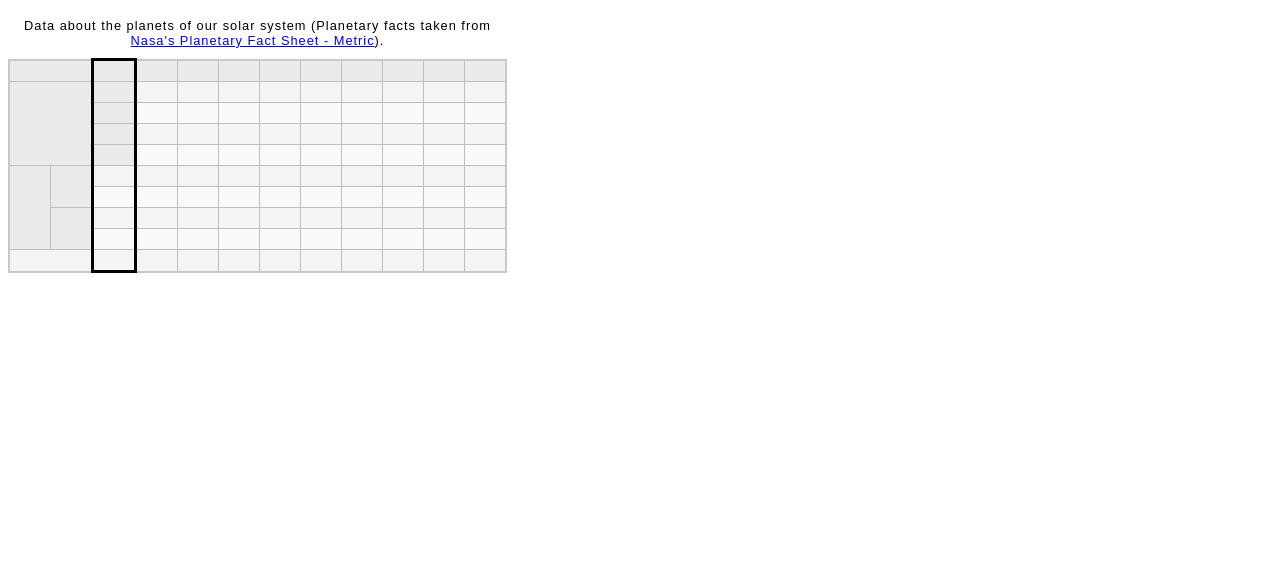
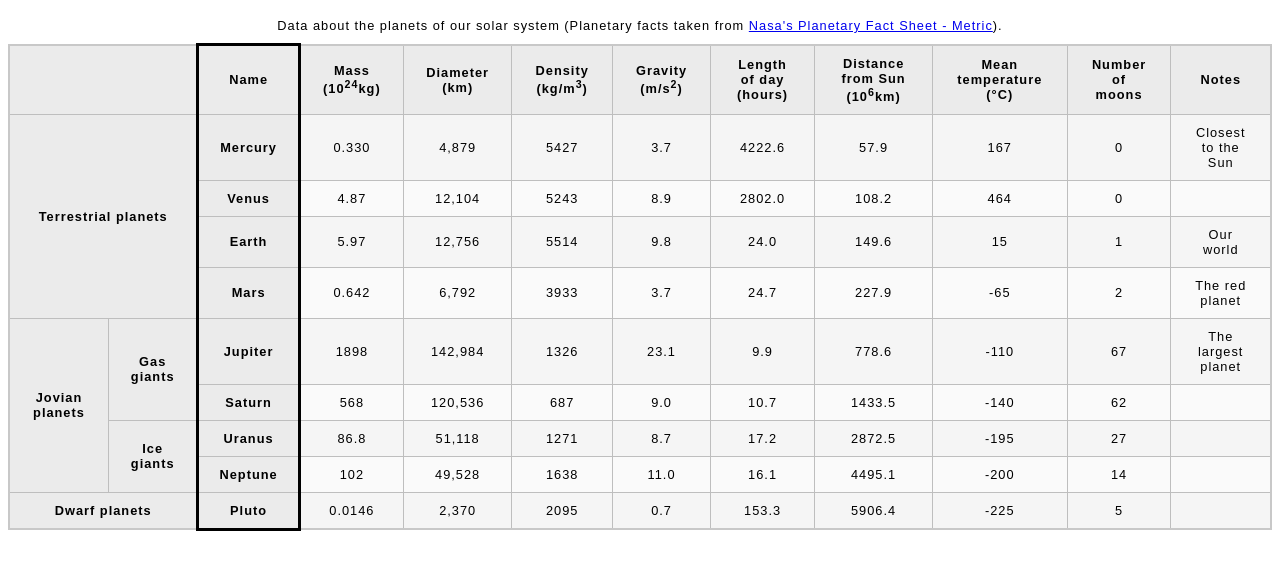
Before and after one commit to LowerHouse/planet-data-table, a plain HTML site: page index.html in a window 1280 px wide. Drawn offline with Linux system fonts and the light colour scheme.

Commit message:
add data and accessibility atributes

```diff
--- a/index.html
+++ b/index.html
@@ -12,9 +12,9 @@
     <div class="container">
         <table>
             <colgroup>
-                <col/>
-                <col/>
-                <col style="border: solid black;"/>
+                <col />
+                <col />
+                <col style="border: solid black;" />
             </colgroup>
             <caption>Data about the planets of our solar system (Planetary facts taken from <a
                     href="http://nssdc.gsfc.nasa.gov/planetary/factsheet/">Nasa's Planetary Fact Sheet - Metric</a>).
@@ -22,131 +22,131 @@
             <thead>
                 <tr>
                     <th colspan="2"></th>
-                    <th></th>
-                    <th></th>
-                    <th></th>
-                    <th></th>
-                    <th></th>
-                    <th></th>
-                    <th></th>
-                    <th></th>
-                    <th></th>
-                    <th></th>
+                    <th id="name">Name</th>
+                    <th id="mass">Mass (10<sup>24</sup>kg)</th>
+                    <th id="diametr">Diameter (km)</th>
+                    <th id="density">Density (kg/m<sup>3</sup>)</th>
+                    <th id="gravity">Gravity (m/s<sup>2</sup>)</th>
+                    <th id="day">Length of day (hours)</th>
+                    <th id="distance">Distance from Sun (10<sup>6</sup>km)</th>
+                    <th id="temp">Mean temperature (°C)</th>
+                    <th id="moons">Number of moons</th>
+                    <th id="notes">Notes</th>
                 </tr>
             </thead>
             <tbody>
                 <tr>
-                    <th rowspan = 4 colspan="2"></th>
-                    <th></th>
-                    <td></td>
-                    <td></td>
-                    <td></td>
-                    <td></td>
-                    <td></td>
-                    <td></td>
-                    <td></td>
-                    <td></td>
-                    <td></td>
+                    <th id="terrestrial" rowspan=4 colspan="2">Terrestrial planets</th>
+                    <th id="mercury">Mercury</th>
+                    <td headers="mercury mass">0.330</td>
+                    <td headers="mercury diametr">4,879</td>
+                    <td headers="mercury density">5427</td>
+                    <td headers="mercury gravity">3.7</td>
+                    <td headers="mercury day">4222.6</td>
+                    <td headers="mercury distance">57.9</td>
+                    <td headers="mercury temp">167</td>
+                    <td headers="mercury moons">0</td>
+                    <td headers="mercury notes">Closest to the Sun</td>
                 </tr>
                 <tr>
-                    <th></th>
-                    <td></td>
-                    <td></td>
-                    <td></td>
-                    <td></td>
-                    <td></td>
-                    <td></td>
-                    <td></td>
-                    <td></td>
-                    <td></td>
+                    <th id="venus">Venus</th>
+                    <td headers="venus mass">4.87</td>
+                    <td headers="venus diametr">12,104</td>
+                    <td headers="venus density">5243</td>
+                    <td headers="venus gravity">8.9</td>
+                    <td headers="venus day">2802.0</td>
+                    <td headers="venus distance">108.2</td>
+                    <td headers="venus temp">464</td>
+                    <td headers="venus moons">0</td>
+                    <td headers="venus notes"></td>
                 </tr>
                 <tr>
-                    <th></th>
-                    <td></td>
-                    <td></td>
-                    <td></td>
-                    <td></td>
-                    <td></td>
-                    <td></td>
-                    <td></td>
-                    <td></td>
-                    <td></td>
+                    <th id="earth">Earth</th>
+                    <td headers="earth mass">5.97</td>
+                    <td headers="earth diametr">12,756</td>
+                    <td headers="earth density">5514</td>
+                    <td headers="earth gravity">9.8</td>
+                    <td headers="earth day">24.0</td>
+                    <td headers="earth distance">149.6</td>
+                    <td headers="earth temp">15</td>
+                    <td headers="earth moons">1</td>
+                    <td headers="earth notes">Our world</td>
                 </tr>
                 <tr>
-                    <th></th>
-                    <td></td>
-                    <td></td>
-                    <td></td>
-                    <td></td>
-                    <td></td>
-                    <td></td>
-                    <td></td>
-                    <td></td>
-                    <td></td>
+                    <th id="mars">Mars</th>
+                    <td headers="mars mass">0.642</td>
+                    <td headers="mars diametr">6,792</td>
+                    <td headers="mars density">3933</td>
+                    <td headers="mars gravity">3.7</td>
+                    <td headers="mars day">24.7</td>
+                    <td headers="mars distance">227.9</td>
+                    <td headers="mars temp">-65</td>
+                    <td headers="mars moons">2</td>
+                    <td headers="mars notes">The red planet</td>
                 </tr>
                 <tr>
-                    <th rowspan="4"></th>
-                    <th rowspan="2"></th>
-                    <td></td>
-                    <td></td>
-                    <td></td>
-                    <td></td>
-                    <td></td>
-                    <td></td>
-                    <td></td>
-                    <td></td>
-                    <td></td>
-                    <td></td>
+                    <th rowspan="4">Jovian planets</th>
+                    <th rowspan="2">Gas giants</th>
+                    <th id="jupiter">Jupiter</th>
+                    <td headers="jupiter mass">1898</td>
+                    <td headers="jupiter diametr">142,984</td>
+                    <td headers="jupiter density">1326</td>
+                    <td headers="jupiter gravity">23.1</td>
+                    <td headers="jupiter day">9.9</td>
+                    <td headers="jupiter distance">778.6</td>
+                    <td headers="jupiter temp">-110</td>
+                    <td headers="jupiter moons">67</td>
+                    <td headers="jupiter notes">The largest planet</td>
                 </tr>
                 <tr>
-                    <td></td>
-                    <td></td>
-                    <td></td>
-                    <td></td>
-                    <td></td>
-                    <td></td>
-                    <td></td>
-                    <td></td>
-                    <td></td>
-                    <td></td>
+                    <th id="saturn">Saturn</th>
+                    <td headers="saturn mass">568</td>
+                    <td headers="saturn diametr">120,536 </td>
+                    <td headers="saturn density">687</td>
+                    <td headers="saturn gravity">9.0</td>
+                    <td headers="saturn day">10.7</td>
+                    <td headers="saturn distance">1433.5</td>
+                    <td headers="saturn temp">-140</td>
+                    <td headers="saturn moons">62</td>
+                    <td headers="saturn notes"></td>
                 </tr>
                 <tr>
-                    <th rowspan="2"></th>
-                    <td></td>
-                    <td></td>
-                    <td></td>
-                    <td></td>
-                    <td></td>
-                    <td></td>
-                    <td></td>
-                    <td></td>
-                    <td></td>
-                    <td></td>
+                    <th rowspan="2">Ice giants</th>
+                    <th id="uranus">Uranus</th>
+                    <td headers="uranus mass">86.8</td>
+                    <td headers="uranus diametr">51,118</td>
+                    <td headers="uranus density">1271</td>
+                    <td headers="uranus gravity">8.7</td>
+                    <td headers="uranus day">17.2</td>
+                    <td headers="uranus distance">2872.5</td>
+                    <td headers="uranus temp">-195</td>
+                    <td headers="uranus moons">27</td>
+                    <td headers="uranus notes"></td>
                 </tr>
                 <tr>
-                    <td></td>
-                    <td></td>
-                    <td></td>
-                    <td></td>
-                    <td></td>
-                    <td></td>
-                    <td></td>
-                    <td></td>
-                    <td></td>
-                    <td></td>
+                    <th id="neptune">Neptune</th>
+                    <td headers="neptune mass">102</td>
+                    <td headers="neptune diametr">49,528</td>
+                    <td headers="neptune density">1638</td>
+                    <td headers="neptune gravity">11.0</td>
+                    <td headers="neptune day">16.1</td>
+                    <td headers="neptune distance">4495.1</td>
+                    <td headers="neptune temp">-200</td>
+                    <td headers="neptune moons">14</td>
+                    <td headers="neptune notes"></td>
                 </tr>
                 <tr>
-                    <td colspan="2"></td>
-                    <td></td>
-                    <td></td>
-                    <td></td>
-                    <td></td>
-                    <td></td>
-                    <td></td>
-                    <td></td>
-                    <td></td>
-                    <td></td>
-                    <td></td>
+                    <th colspan="2">Dwarf planets</th>
+                    <th id="pluto">Pluto</th>
+                    <td headers="pluto mass">0.0146</td>
+                    <td headers="pluto diametr">2,370</td>
+                    <td headers="pluto density">2095</td>
+                    <td headers="pluto gravity">0.7</td>
+                    <td headers="pluto day">153.3</td>
+                    <td headers="pluto distance">5906.4</td>
+                    <td headers="pluto temp">-225</td>
+                    <td headers="pluto moons">5</td>
+                    <td headers="pluto notes"></td>
                 </tr>
             </tbody>
         </table>
```
